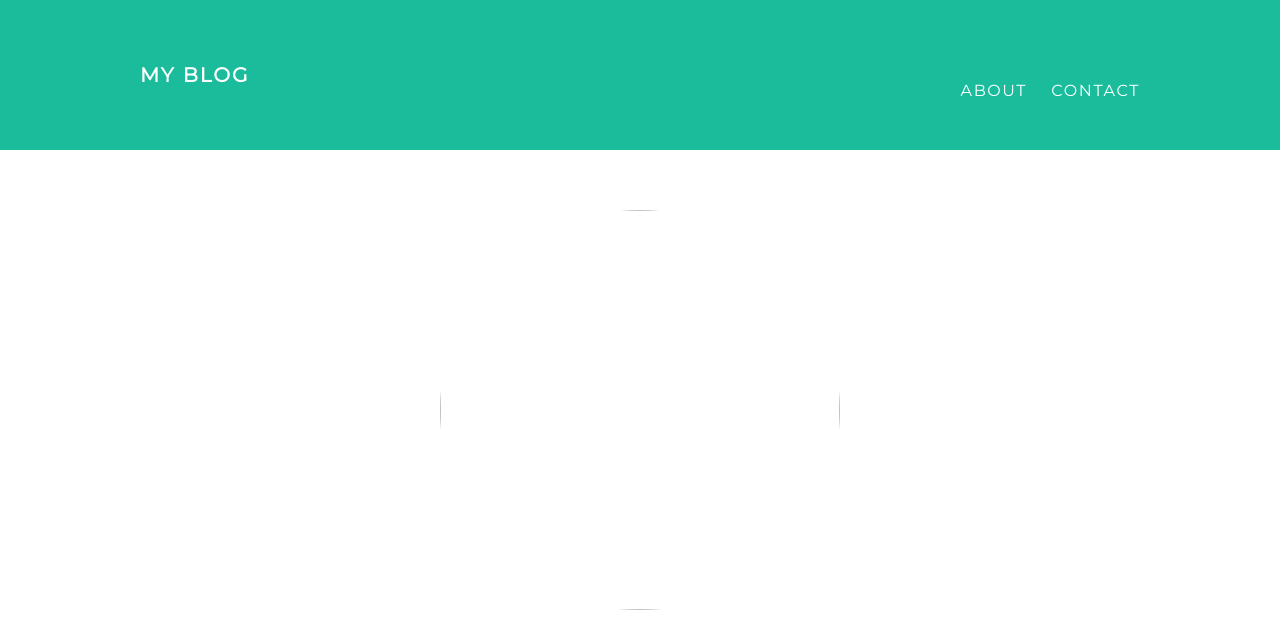
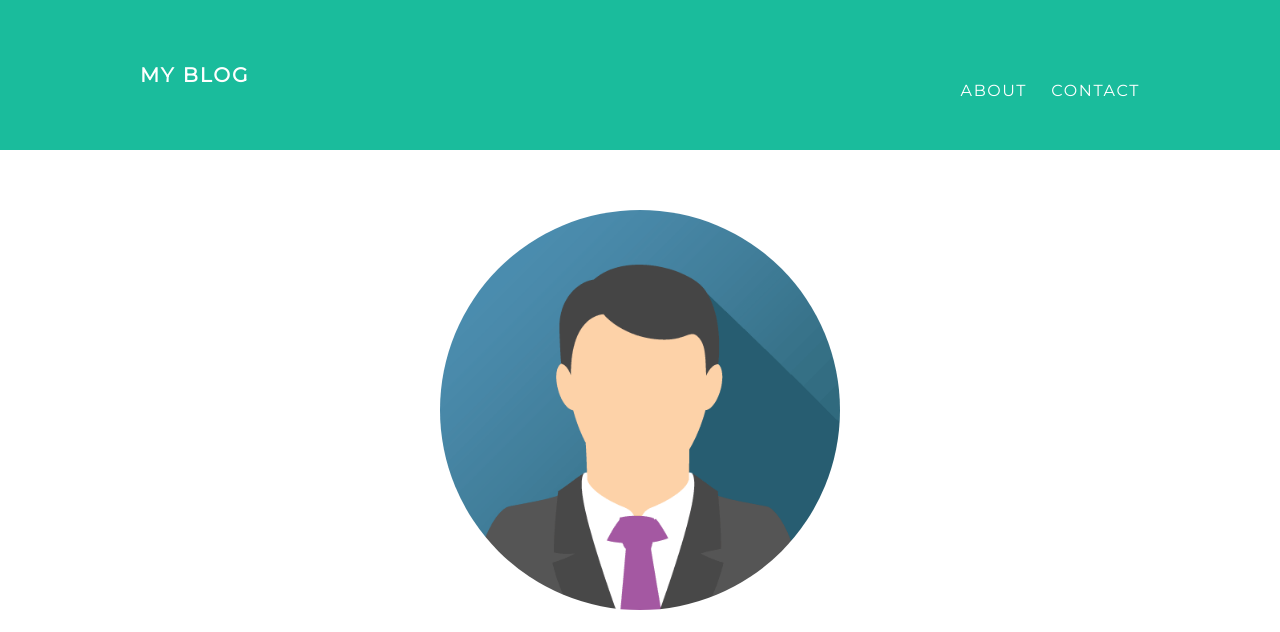
Before and after one commit to koachkev/koachkev.github.io, a plain HTML site: page about.html in a window 1280 px wide. Shown: the top 632 px of the page. Drawn offline with Linux system fonts and the light colour scheme.

Commit message:
Update about.html

```diff
--- a/about.html
+++ b/about.html
@@ -22,7 +22,7 @@
           <div class="container">
             <div class="about">
               <div class="about-author">
-                <img src="img/img_avatar.png" height="400px" width="400px">
+                <img src="avatar.png" height="400px" width="400px">
               </div>
                 <h1 class="about-title"> About Me</h1>
                 <div class="about-content">
```
